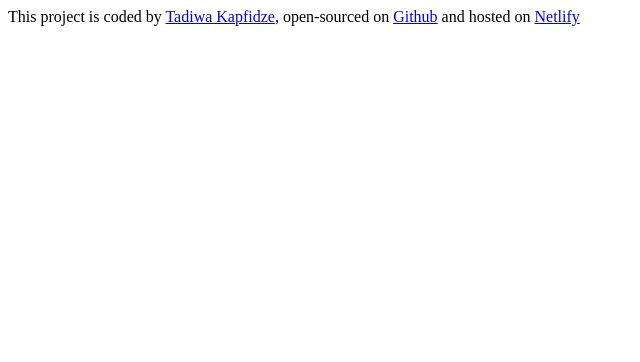
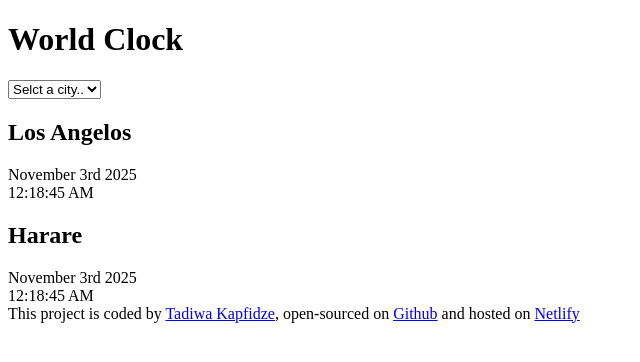
Before and after one commit to Tadiwaaaaa/world-clock, a plain HTML site: page index.html in a window 1280 px wide. Shown: the whole page, without its empty margins (0-640 px from the left). Drawn offline with Linux system fonts and the light colour scheme.

Commit message:
Updated index.html

```diff
--- a/index.html
+++ b/index.html
@@ -7,6 +7,28 @@
     <link rel="stylesheet" href="style.css">
 </head>
 <body>
+    <h1>World Clock</h1>
+    <div id="container">
+        <select name="" id="">
+            <option value="">Selct a city..</option>
+            <option value="">London</option>
+            <option value="">New York</option>
+            <option value="">Harare</option>
+        </select>
+
+        <div class="city">
+            <h2>Los Angelos</h2>
+            <div class="date">November 3rd 2025</div>
+            <div class="time">12:18:45 AM</div>
+        </div>
+    </div>
+
+     <div class="city">
+            <h2>Harare</h2>
+            <div class="date">November 3rd 2025</div>
+            <div class="time">12:18:45 AM</div>
+        </div>
+    </div>
     <script src="index.js"></script>
     <footer>
         This project is coded by <a href="https://github.com/Tadiwaaaaa">Tadiwa Kapfidze</a>, open-sourced on <a href="https://github.com/">Github</a> and hosted on <a href="https://app.netlify.com/">Netlify</a>
```
